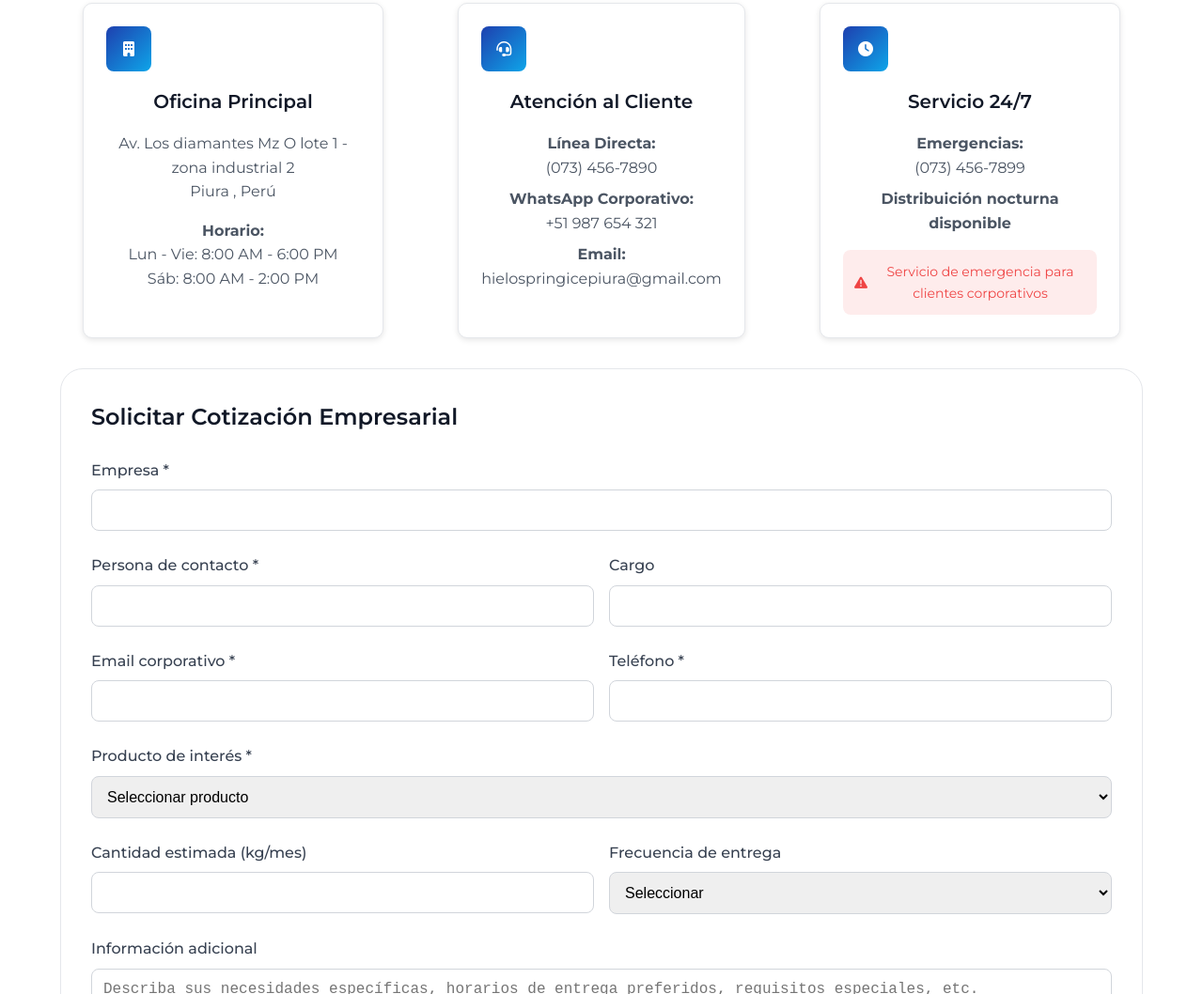
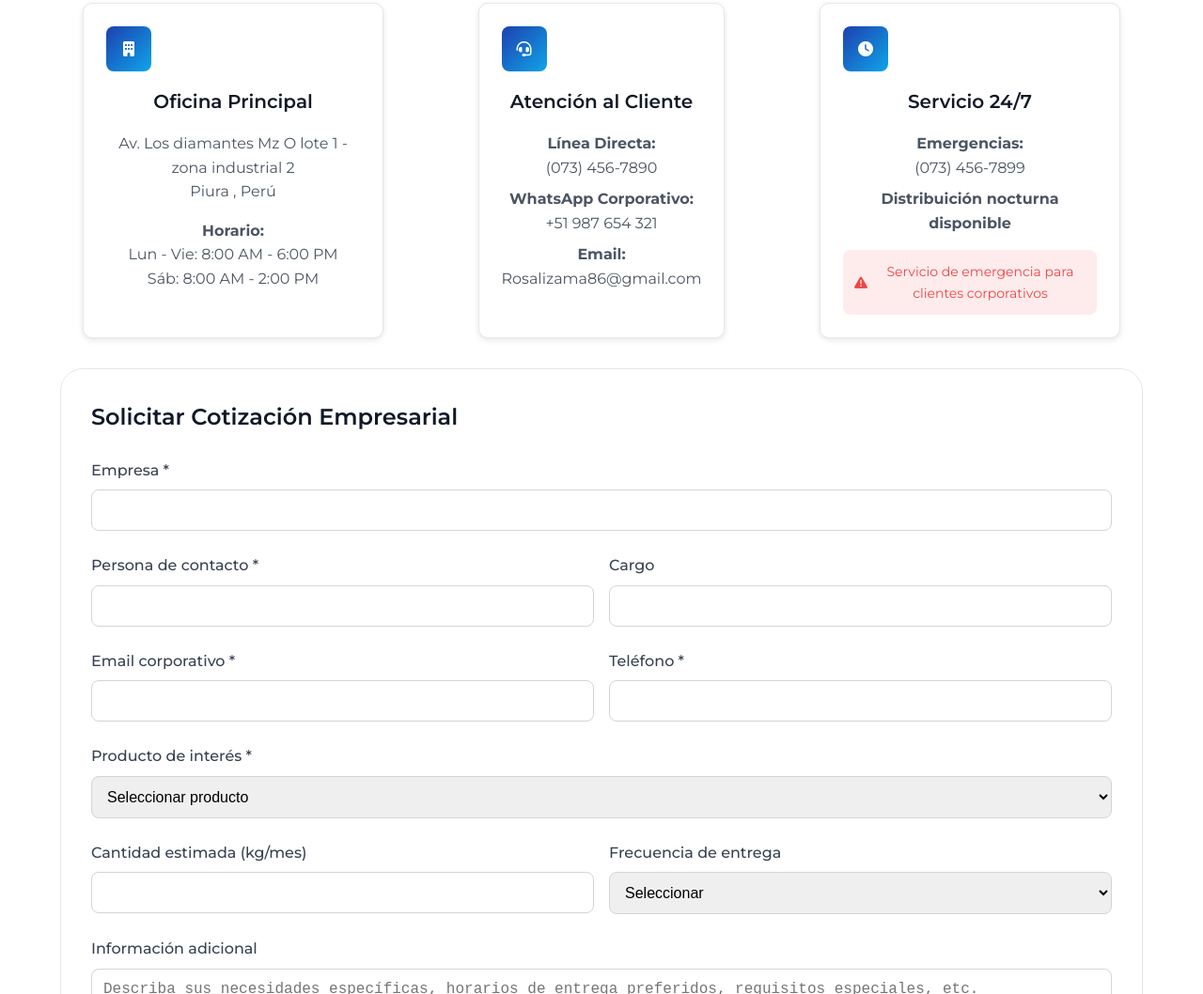
Before and after one commit to SEBASTIAN-BITE/hielito_preserve_pkg, a plain HTML site: page index.html in a window 1280 px wide. Shown: the part 4356-5414 px from the top of the page at 94% size. Drawn offline with Linux system fonts and the light colour scheme.

Commit message:
Update index.html

```diff
--- a/index.html
+++ b/index.html
@@ -395,7 +395,7 @@ document.addEventListener("DOMContentLoaded", () => {
                             <h3>Atención al Cliente</h3>
                             <p><strong>Línea Directa:</strong><br>(073) 456-7890</p>
                             <p><strong>WhatsApp Corporativo:</strong><br>+51 987 654 321</p>
-                            <p><strong>Email:</strong><br>hielospringicepiura@gmail.com</p>
+                            <p><strong>Email:</strong><br>Rosalizama86@gmail.com</p>
                         </div>
 
                         <div class="contact-card">
```
